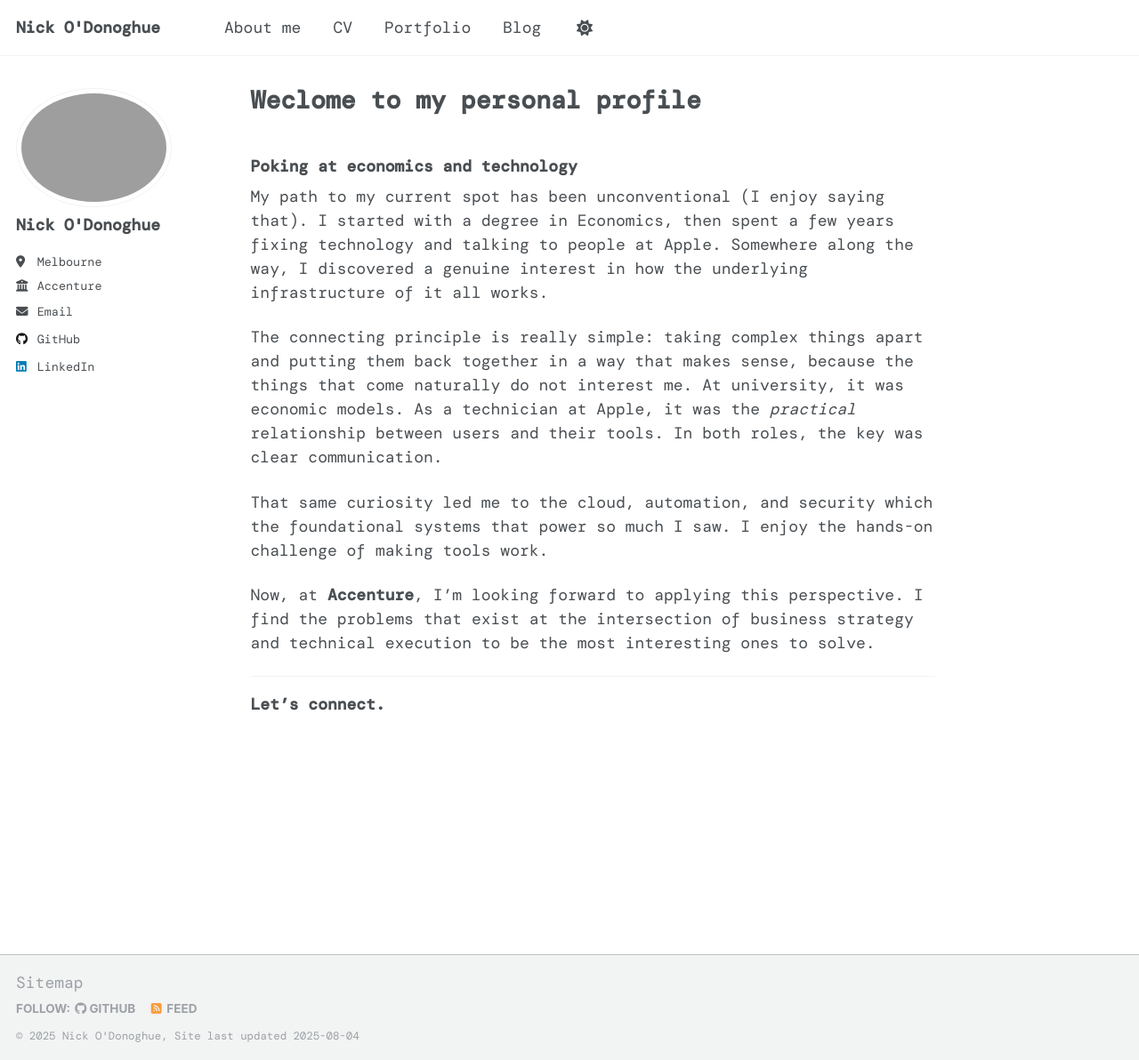
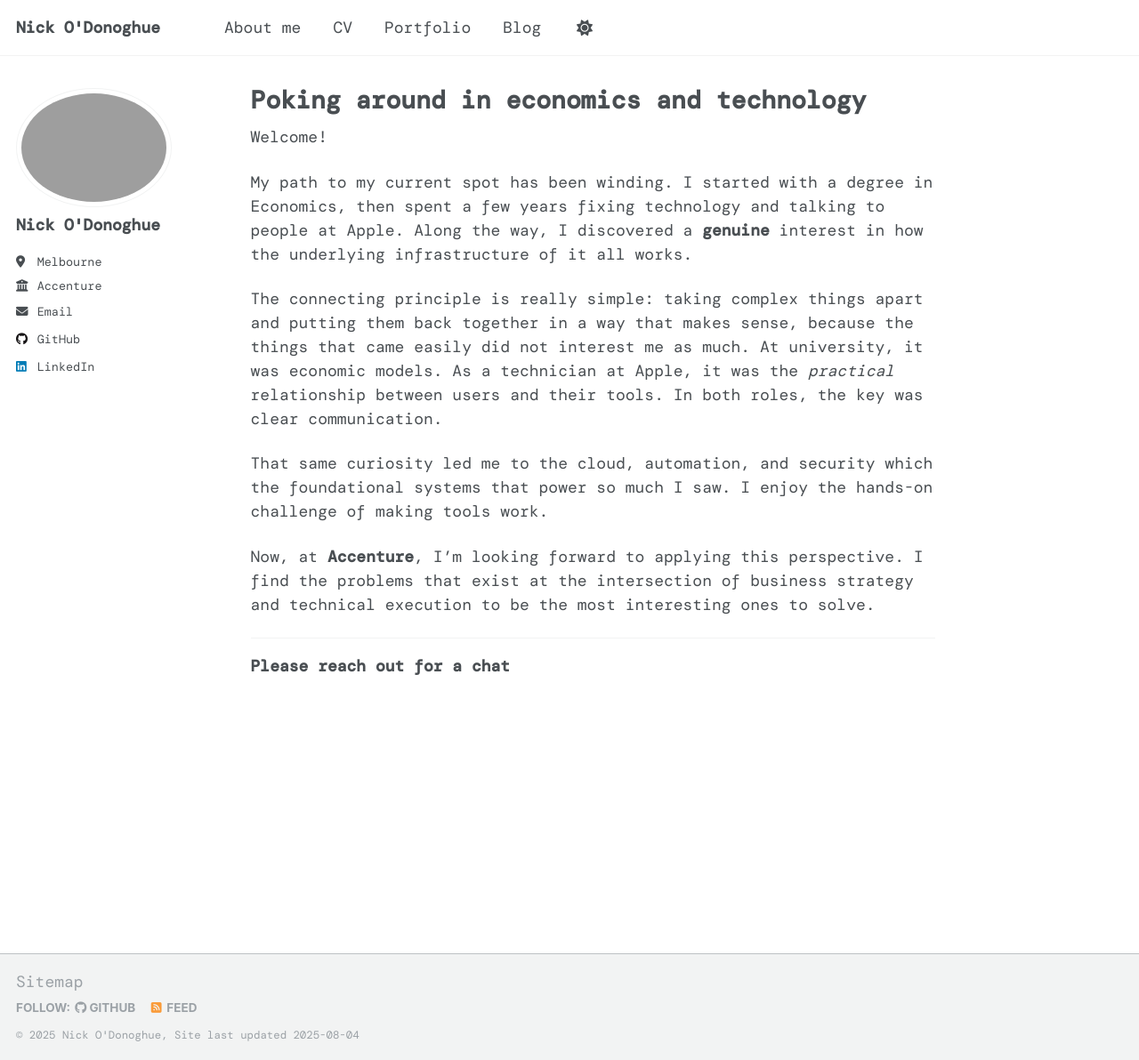
Before and after one commit to nickodonoghue/nickodonoghue.github.io, a Jekyll site: the page built from _pages/about.md, in a window 1280 px wide and 1192 px high. Shown: the whole window at 89% size. Built offline with Jekyll 4.4.1, drawn with Linux system fonts in a browser that asks for light colours; some web fonts are replaced; a script that is not in the unit is left out.

Commit message:
Update about.md

```diff
--- a/_pages/about.md
+++ b/_pages/about.md
@@ -1,19 +1,18 @@
 ---
 permalink: /
-title: "Weclome to my personal profile"
+title: "Poking around in economics and technology"
 author_profile: true
 redirect_from:
 ---
+Welcome!
 
-### Poking at economics and technology
+My path to my current spot has been winding. I started with a degree in Economics, then spent a few years fixing technology and talking to people at Apple. Along the way, I discovered a **genuine** interest in how the underlying infrastructure of it all works.
 
-My path to my current spot has been unconventional (I enjoy saying that). I started with a degree in Economics, then spent a few years fixing technology and talking to people at Apple. Somewhere along the way, I discovered a genuine interest in how the underlying infrastructure of it all works.
-
-The connecting principle is really simple: taking complex things apart and putting them back together in a way that makes sense, because the things that come naturally do not interest me. At university, it was economic models. As a technician at Apple, it was the _practical_ relationship between users and their tools. In both roles, the key was clear communication.
+The connecting principle is really simple: taking complex things apart and putting them back together in a way that makes sense, because the things that came easily did not interest me as much. At university, it was economic models. As a technician at Apple, it was the _practical_ relationship between users and their tools. In both roles, the key was clear communication.
 
 That same curiosity led me to the cloud, automation, and security which the foundational systems that power so much I saw. I enjoy the hands-on challenge of making tools work.
 
 Now, at **Accenture**, I'm looking forward to applying this perspective. I find the problems that exist at the intersection of business strategy and technical execution to be the most interesting ones to solve.
 
 ---
-**Let's connect.**
+**Please reach out for a chat**
```
